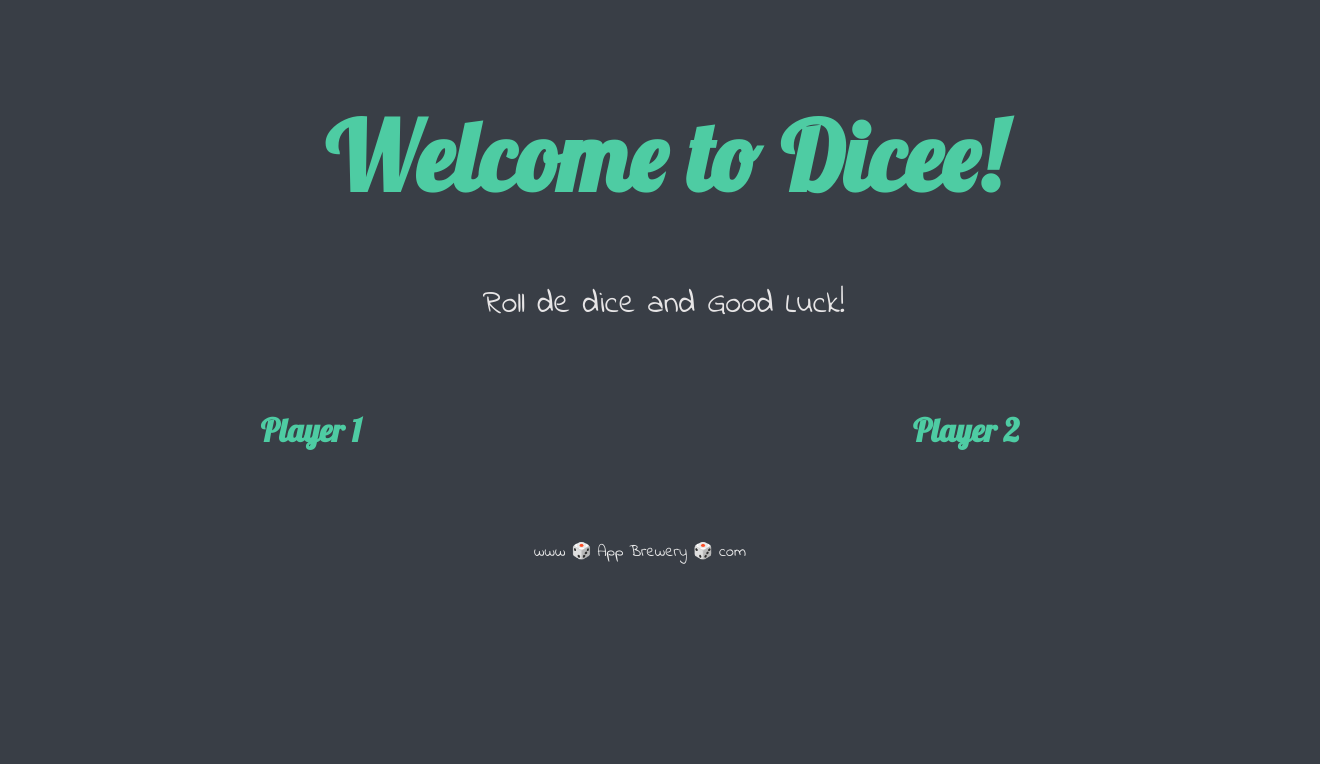
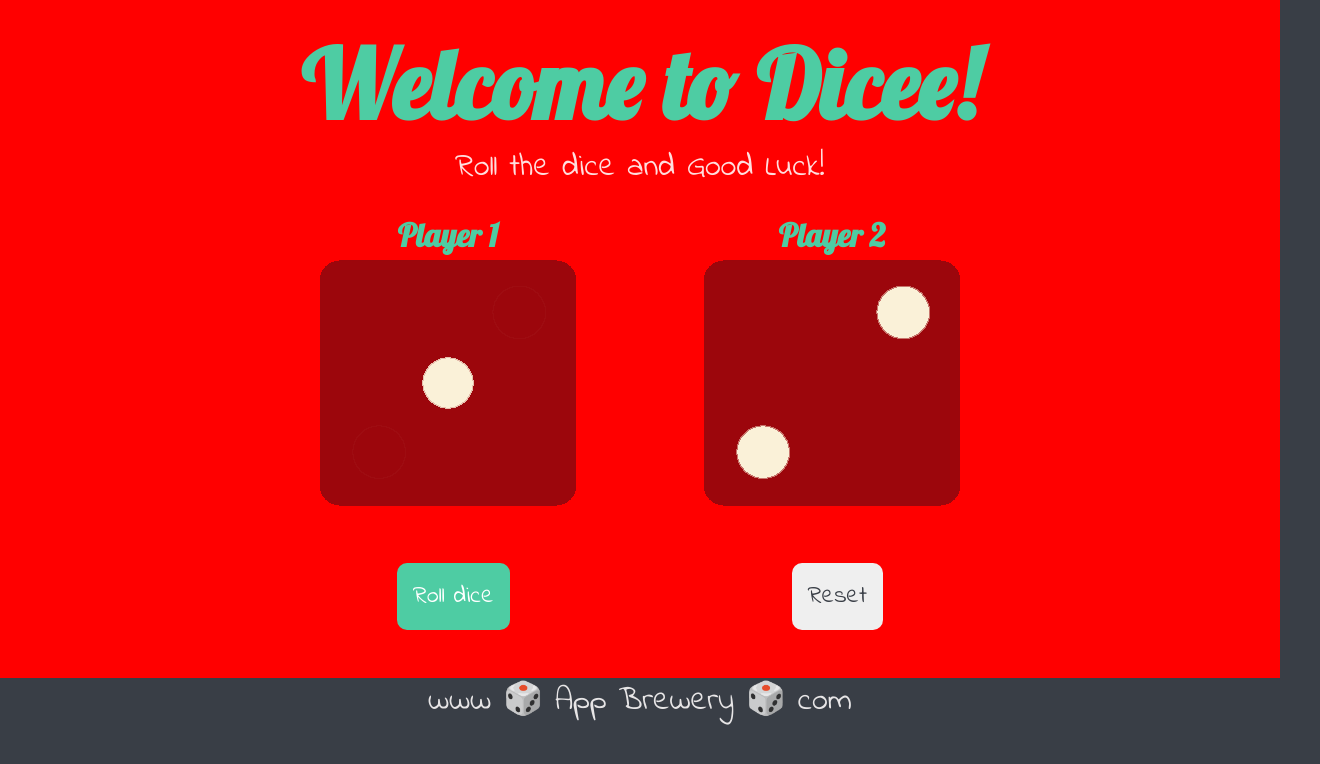
Before and after one commit to CarolANikolic/dicee, a plain HTML site: page src/dicee.html in a window 1280 px wide. Shown: the whole page, 1320 px wide, since content can reach past the window. Drawn offline with Linux system fonts and the light colour scheme.

Commit message:
feat: add dice and buttons elements

```diff
--- a/src/assets/diceSides.js
+++ b/src/assets/diceSides.js
@@ -1,21 +1,21 @@
 const diceSides = [
     {
-        source:"./images/dice1.png",
+        source:"../public/images/dice1.png",
     },
     {
-        source:"./images/dice2.png",
+        source:"../public/images/dice2.png",
     },
     {
-        source:"./images/dice3.png",
+        source:"../public/images/dice3.png",
     },
     {
-        source:"./images/dice4.png",
+        source:"../public/images/dice4.png",
     },
     {
-        source:"./images/dice5.png",
+        source:"../public/images/dice5.png",
     },
     {
-        source:"./images/dice6.png",
+        source:"../public/images/dice6.png",
     },
 ]
 
--- /dev/null
+++ b/src/components/Button/button.css
@@ -0,0 +1,21 @@
+.btn {
+    border-radius: 10px;
+    border-style: none;
+    font-family: 'Indie Flower', cursive;
+    font-size: 1.5rem;
+    padding: 1rem;
+    transition: transform 0.3s;
+}
+
+.btn:active {
+    transform: scale(1.2);
+}
+
+.btnRoll {
+    background-color: #4ECCA3;
+    color: #fff;
+}
+
+.btnReset {
+    color: #393E46;
+}
--- a/src/components/Button/index.js
+++ b/src/components/Button/index.js
@@ -1,8 +1,8 @@
-const Button = (type, name) => {
+const Button = (type, name, use) => {
     const btnBox = document.createElement("div");
 
     btnBox.innerHTML = `
-    <button type=${type}>${name}</button>
+    <button type="${type}" class="btn ${use === 'roll' ? 'btnRoll' : 'btnReset'}">${name}</button>
     `;
 
     return btnBox;
--- /dev/null
+++ b/src/components/Dice/index.js
@@ -0,0 +1,11 @@
+const Dice = (path) => {
+    const diceContainer = document.createElement("div");
+
+    diceContainer.innerHTML = `
+    <img src=${path} alt="dice side"/>
+    `;
+
+    return diceContainer
+}
+
+export default Dice
--- a/src/dicee.html
+++ b/src/dicee.html
@@ -5,6 +5,7 @@
     <title>Dicee</title>
     <link rel="stylesheet" href="styles.css">
     <link rel="stylesheet" href="./components/Text/text.css">
+    <link rel="stylesheet" href="./components/Button/button.css">
     <link rel="preconnect" href="https://fonts.googleapis.com">
     <link rel="preconnect" href="https://fonts.gstatic.com" crossorigin>
     <link href="https://fonts.googleapis.com/css2?family=Indie+Flower&family=Lobster&display=swap" rel="stylesheet">
@@ -16,9 +17,9 @@
     </main>
 
     <footer>
-      www 🎲 App Brewery 🎲 com
+
     </footer>
   </body>
+  <script type="module" src="./index.js"></script>
 
-  <script type="module" src="./index.js"></script>
 </html>
--- a/src/index.js
+++ b/src/index.js
@@ -1,17 +1,30 @@
 import Button from "./components/Button/index.js";
 import Text from "./components/Text/index.js";
+import Dice from "./components/Dice/index.js";
+import diceSides from "./assets/diceSides.js";
 
 const mainContent = document.querySelector("main");
 const titleBox = document.createElement("div");
 const playersBox = document.createElement("section");
+const btnBox = document.createElement("div");
+const footer = document.querySelector("footer");
 
 titleBox.appendChild(Text("h1", "Welcome to Dicee!"));
-titleBox.appendChild(Text("p", "Roll de dice and Good Luck!"));
+titleBox.appendChild(Text("p", "Roll the dice and Good Luck!"));
 titleBox.classList.add("titleBox");
 
 playersBox.appendChild(Text("h2", "Player 1"));
 playersBox.appendChild(Text("h2", "Player 2"));
-playersBox.classList.add("playersBox")
+playersBox.appendChild(Dice(diceSides[0].source));
+playersBox.appendChild(Dice(diceSides[1].source));
+playersBox.classList.add("playersBox");
 
-mainContent.appendChild(titleBox)
+btnBox.appendChild(Button("button", "Roll dice", "roll"));
+btnBox.appendChild(Button("button", "Reset", "reset"));
+btnBox.classList.add("btnBox");
+
+footer.appendChild(Text("p", "www 🎲 App Brewery 🎲 com"))
+
+mainContent.appendChild(titleBox);
 mainContent.appendChild(playersBox);
+mainContent.appendChild(btnBox);
--- a/src/styles.css
+++ b/src/styles.css
@@ -1,5 +1,15 @@
+* {
+  margin: 0;
+  padding: 0;
+  box-sizing: border-box;
+}
+
 body {
   background-color: #393E46;
+}
+
+main {
+  background-color: red;
 }
 
 .titleBox {
@@ -8,14 +18,23 @@ body {
 }
 
 .playersBox {
+  display: grid;
+  grid-template-columns: 1fr 1fr;
+  grid-template-rows: 1fr;
+  margin: 0 auto;
+  text-align: center;
+  width: 60%;
+}
+
+.btnBox {
   display: flex;
-  justify-content: space-between;
+  justify-content: space-around;
   margin: 0 auto;
+  padding: 3rem 0;
   width: 60%;
 }
 
 footer {
-  margin-top: 5%;
   color: #EEEEEE;
   text-align: center;
   font-family: 'Indie Flower', cursive;
```
